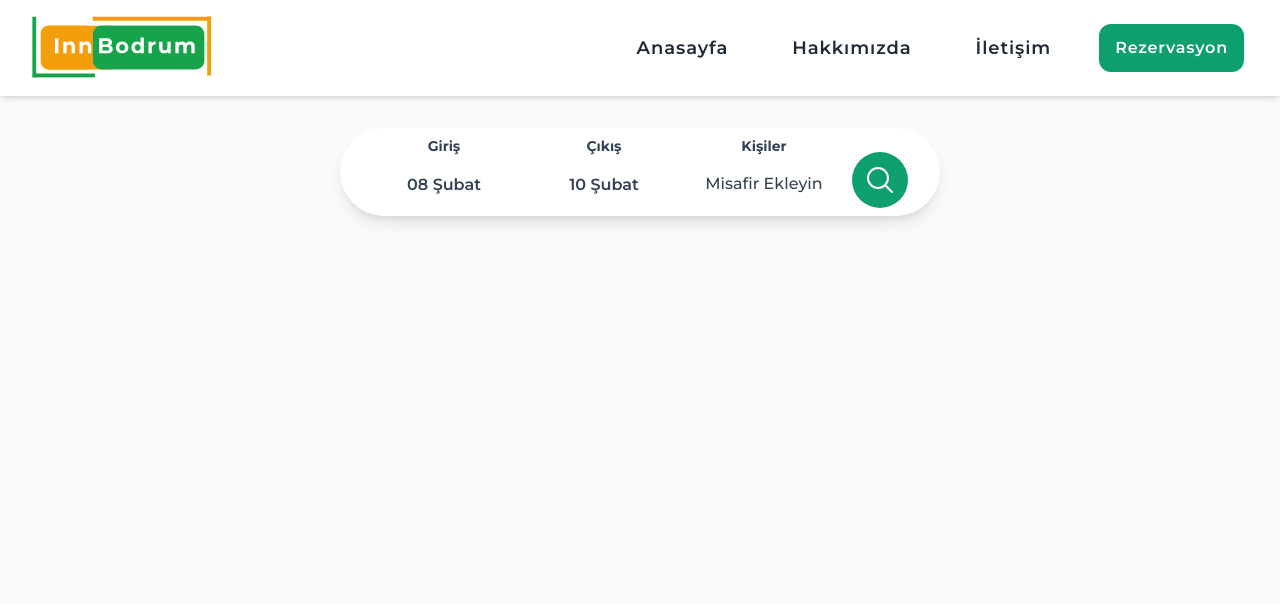
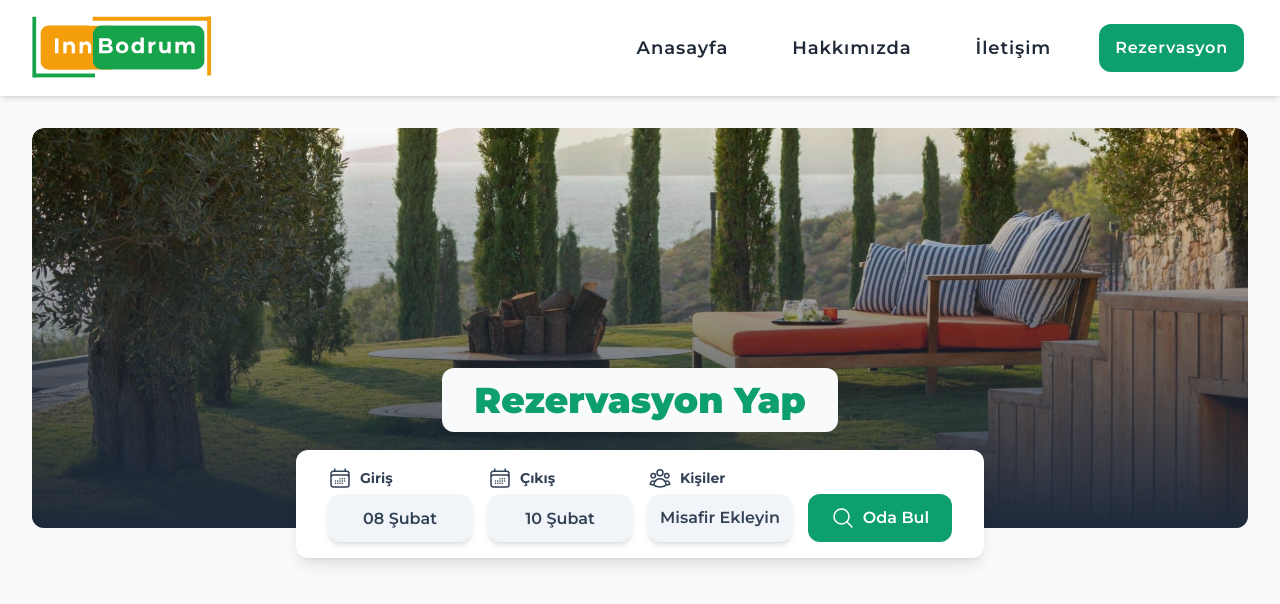
Before and after one commit to erolmahmutoglu/hotel-reservation-app, a Next.js app: page /rezervasyon in a window 1280 px wide. Shown: the top 604 px of the page. Built offline with nearby package versions, Linux system fonts and the light colour scheme.

Commit message:
Add styling and functionality to reservation form and date range picker

```diff
--- a/src/app/globals.css
+++ b/src/app/globals.css
@@ -71,6 +71,7 @@
 }
 .react-datepicker-wrapper input[type="text"]:focus {
   outline: none;
+  @apply ring-0;
 }
 
 @layer base {
--- a/src/app/rezervasyon/page.tsx
+++ b/src/app/rezervasyon/page.tsx
@@ -1,9 +1,27 @@
 import { ReservationForm } from "@/components";
+import { createAltText } from "@/lib/createAltText";
+import Image from "next/image";
 
 const ReservationPage = () => {
   return (
-    <section className="flex flex-col items-center justify-center gap-4 mt-8">
-      <ReservationForm />
+    <section className="relative w-full flex flex-col items-center justify-center gap-4 mt-8">
+      <h1 className="absolute top-32 md:top-60  text-4xl font-black  text-center text-green-500 bg-slate-50 py-3 px-8 h-16 rounded-xl z-20">
+        Rezervasyon Yap
+      </h1>
+      <div className="flex relative rounded-xl overflow-hidden w-full h-[400px] ">
+        <Image
+          className="object-cover w-full h-full rounded-xl"
+          src="/images/hotel-images/banner/8.jpeg"
+          alt={createAltText("/images/hotel-images/banner/8.jpeg")}
+          fill
+          placeholder="blur"
+          blurDataURL="/images/loader.gif"
+        />
+      </div>
+      <div className="absolute flex flex-col items-center justify-center w-full h-full bg-gradient-to-t from-slate-800 to-transparent  top-0 left-0 z-10 rounded-xl" />
+      <div className="absolute bottom-[-30px] z-20">
+        <ReservationForm />
+      </div>
     </section>
   );
 };
--- a/src/components/ReservationForm/index.tsx
+++ b/src/components/ReservationForm/index.tsx
@@ -8,6 +8,7 @@ import { z } from "zod";
 
 import { Form } from "@/components/UI/form";
 import { FormDateRangePicker } from "../UI/CustomUIComponents";
+import { UserGroupIcon } from "@heroicons/react/24/outline";
 
 import {
   Popover,
@@ -19,32 +20,38 @@ const formSchema = z.object({});
 
 const ReservationForm = () => {
   return (
-    <div className="flex items-end justify-center gap-4 shadow-lg px-8 py-2 bg-white rounded-[48px]">
+    <div className="flex flex-col md:flex-row items-start md:items-end justify-center gap-4 shadow-lg px-8 py-6 md:py-4 bg-white rounded-xl max-w-4xl">
       <FormDateRangePicker />
+      <div className="flex gap-4 items-end">
         <Popover>
           <PopoverTrigger asChild>
             <div className="grid grid-cols-1">
-            <p className="text-slate-700 text-center text-sm font-bold">
+              <label
+                htmlFor="guests"
+                className="w-full flex gap-2 items-center cursor-pointer"
+              >
+                <UserGroupIcon className="w-6 h-6 text-slate-700" />
+                <p className="text-slate-700 text-start text-sm font-bold">
                   Kişiler
                 </p>
-            <span className="flex items-center justify-center rounded-[48px] p-2 w-36 h-12  text-center text-slate-700 font-medium text-md focus:border-2 focus:border-yellow-500 cursor-pointer bg-transparent focus:bg-white mt-1">
-              <p>Misafir Ekleyin</p>
-            </span>
+              </label>
+              <input
+                type="button"
+                className="rounded-xl p-2 w-36 h-12 text-center text-slate-700 font-semibold text-md cursor-pointer bg-slate-100 mt-1
+               hover:bg-slate-200 transition-all duration-300 ease-in-out shadow-md
+                "
+                value="Misafir Ekleyin"
+              />
             </div>
           </PopoverTrigger>
           <PopoverContent className="w-80"></PopoverContent>
         </Popover>
 
-      <button className="group flex items-center justify-center gap-2 hover:w-40 w-14 h-14 bg-green-500 rounded-[48px]">
-        <MagnifyingGlassIcon className="w-8 h-8 text-white font-bold" />
-        <span
-          className="hidden
-        group-hover:block
-         text-white text-lg font-medium"
-        >
-          Arama
-        </span>
+        <button className="flex items-center justify-center gap-2 w-36 h-12 bg-green-500 rounded-xl">
+          <MagnifyingGlassIcon className="w-6 h-6 text-white font-bold" />
+          <span className="text-white text-md font-semibold">Oda Bul</span>
         </button>
+      </div>
     </div>
   );
 };
--- a/src/components/UI/CustomUIComponents/FormDateRangePicker.tsx
+++ b/src/components/UI/CustomUIComponents/FormDateRangePicker.tsx
@@ -6,6 +6,8 @@ import "react-datepicker/dist/react-datepicker.css";
 
 import { registerLocale, setDefaultLocale } from "react-datepicker";
 import { tr } from "date-fns/locale/tr";
+
+import { CalendarDaysIcon } from "@heroicons/react/24/outline";
 
 registerLocale("tr", tr);
 setDefaultLocale("tr");
@@ -16,9 +18,16 @@ const FormDateRangePicker = () => {
   return (
     <div className="flex gap-4">
       <div className="grid grid-cols-1">
-        <p className="text-slate-700 text-center text-sm font-bold">Giriş</p>
+        <label
+          htmlFor="check-in"
+          className="w-full flex gap-2 items-center cursor-pointer"
+        >
+          <CalendarDaysIcon className="w-6 h-6 text-slate-700" />
+          <p className="text-slate-700 text-start text-sm font-bold">Giriş</p>
+        </label>
         <DatePicker
-          className="rounded-[48px] p-2 w-36 h-12 text-center text-slate-700 font-semibold text-md focus:ring-yellow-500 cursor-pointer bg-transparent focus:bg-slate-50 mt-1"
+          id="check-in"
+          className="rounded-xl p-2 w-36 h-12 text-center text-slate-700 font-semibold text-md cursor-pointer bg-slate-100 mt-1  hover:bg-slate-200 transition-all duration-300 ease-in-out shadow-md"
           selected={startDate}
           onChange={(date: Date) => setStartDate(date)}
           selectsStart
@@ -29,9 +38,16 @@ const FormDateRangePicker = () => {
         />
       </div>
       <div className="grid grid-cols-1">
-        <p className="text-slate-700 text-center text-sm font-bold">Çıkış</p>
+        <label
+          htmlFor="check-out"
+          className="w-full flex gap-2 items-center cursor-pointer"
+        >
+          <CalendarDaysIcon className="w-6 h-6 text-slate-700" />
+          <p className="text-slate-700 text-start text-sm font-bold">Çıkış</p>
+        </label>
         <DatePicker
-          className="rounded-[48px] p-2 w-36 h-12 text-center text-slate-700 font-semibold text-md focus:ring-yellow-500 cursor-pointer bg-transparent focus:bg-slate-50 mt-1"
+          id="check-out"
+          className="rounded-xl p-2 w-36 h-12 text-center text-slate-700 font-semibold text-md cursor-pointer bg-slate-100 mt-1  hover:bg-slate-200 transition-all duration-300 ease-in-out shadow-md"
           selected={endDate}
           onChange={(date: Date) => setEndDate(date as Date)}
           selectsEnd
```
Also changed, not shown: public/images/hotel-images/banner/8.jpeg (added). Lines whose indentation alone changed are shown as unchanged.
